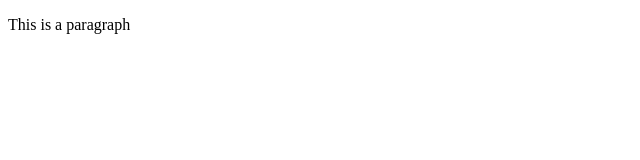
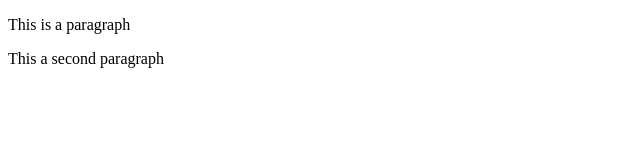
Before and after one commit to tcodes7/git-example-project, a plain HTML site: page index.html in a window 1280 px wide. Shown: the whole page, without its empty margins (0-640 px from the left). Drawn offline with Linux system fonts and the light colour scheme.

Commit message:
added 2nd paragraph to index.

```diff
--- a/index.html
+++ b/index.html
@@ -9,6 +9,7 @@
 
 
     <p>This is a paragraph</p>
+    <p>This a second paragraph</p>
 
 
 </body>
```
Also changed, not shown: page2.html (added, +1 -0 lines).
